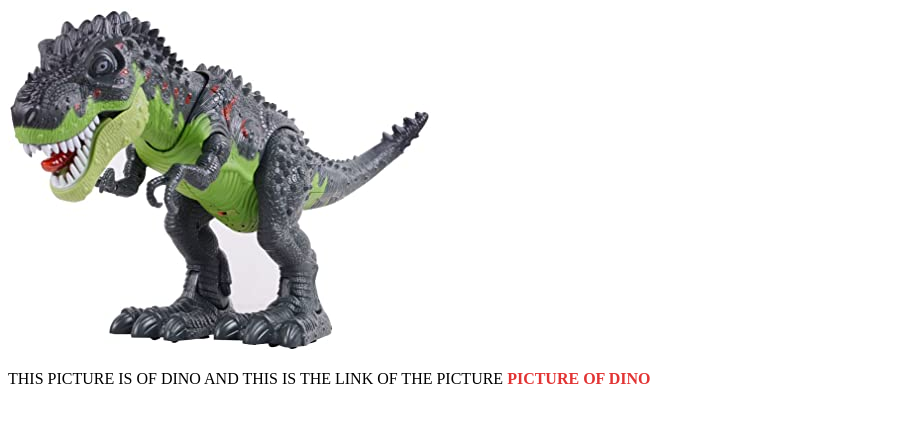
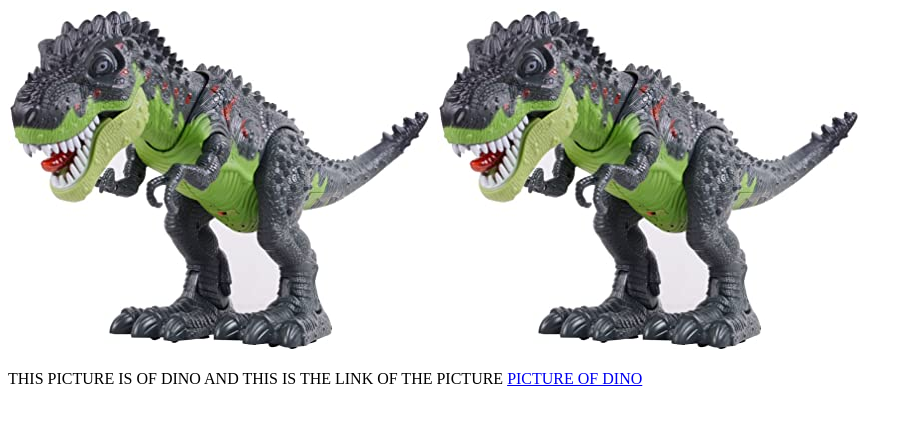
Before and after one commit to Naka1910/frjs, a plain HTML site: page index.html in a window 1280 px wide. Shown: the whole page, without its empty margins (0-913 px from the left). Drawn offline with Linux system fonts and the light colour scheme.

Commit message:
add some changes

```diff
--- a/index.html
+++ b/index.html
@@ -8,8 +8,9 @@
 </head>
 <body>
     <section>
-        <img src="img/dino.jpg" alt="IMAGE OF DINO">
-        <p>THIS PICTURE IS OF DINO AND THIS IS THE LINK OF THE PICTURE <a target="_blank" style="color: rgb(226, 52, 52); text-decoration: none; font-weight: bold;"href="https://m.media-amazon.com/images/I/61zxGPJdVFL._AC_SX425_.jpg">PICTURE OF DINO</a></p>
+        <img class="dino" src="img/dino.jpg" alt="IMAGE OF DINO">
+        <img class="dino" src="img/dino.jpg" alt="IMAGE OF DINO">
+        <p class="text">THIS PICTURE IS OF DINO AND THIS IS THE LINK OF THE PICTURE <a target="_blank" href="https://m.media-amazon.com/images/I/61zxGPJdVFL._AC_SX425_.jpg">PICTURE OF DINO</a></p>
     </section>
 
 </body>
```
